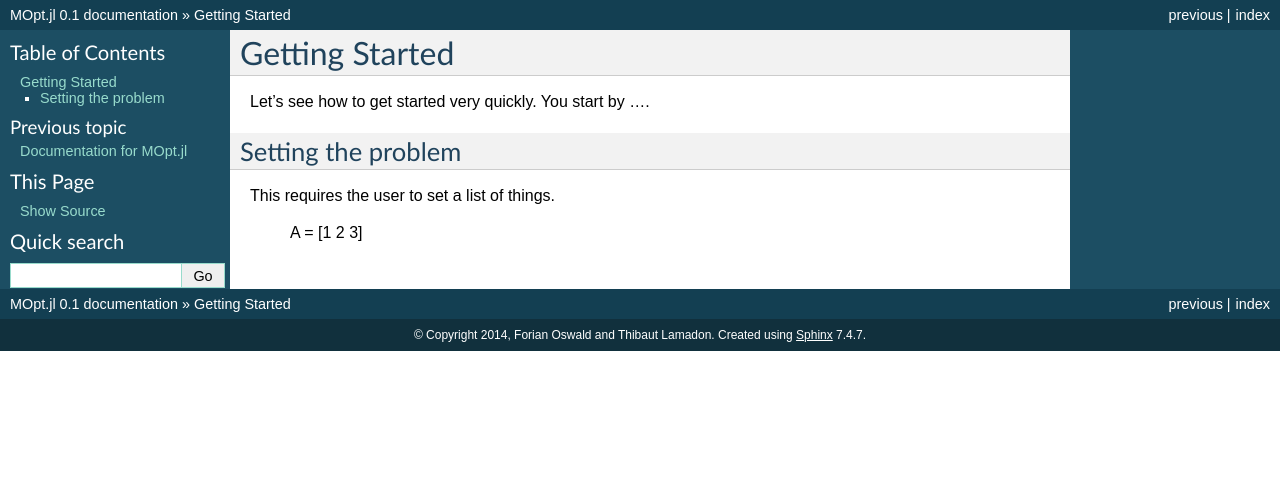
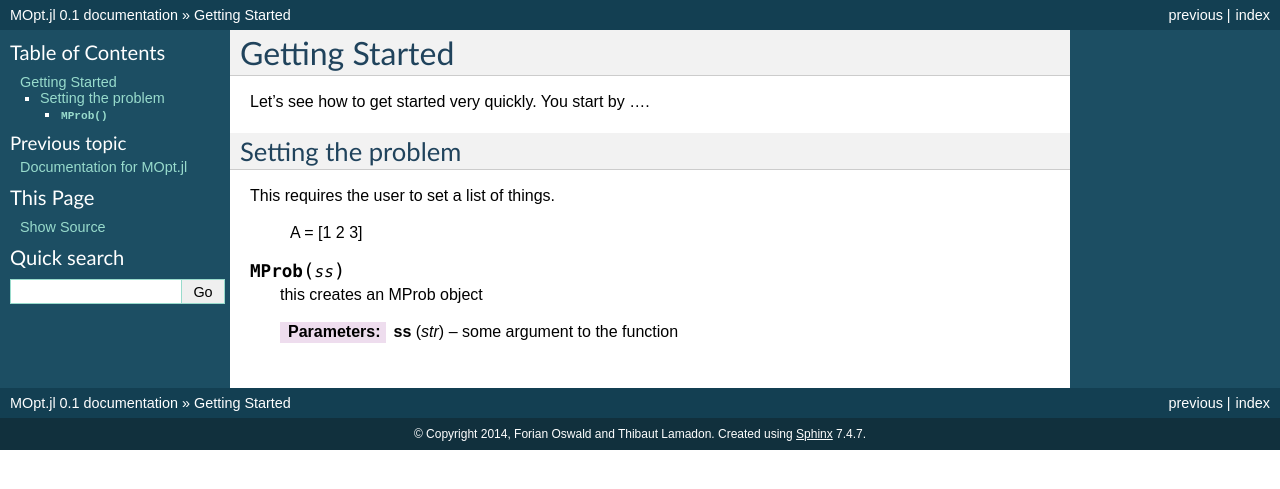
Before and after one commit to floswald/SMM.jl, a Sphinx documentation site: the page built from doc/source/getting-started.rst, in a window 1280 px wide. Shown: the top 489 px of the page. Built offline with Sphinx 7.4.7, drawn with Linux system fonts in a browser that asks for light colours.

Commit message:
adding things to documentaiton

```diff
--- a/doc/source/getting-started.rst
+++ b/doc/source/getting-started.rst
@@ -10,3 +10,10 @@ Setting the problem
 This requires the user to set a list of things.
 
     A = [1 2 3]
+
+
+.. py:function:: MProb(ss)
+
+  this creates an MProb object
+
+  :param str ss: some argument to the function
```
